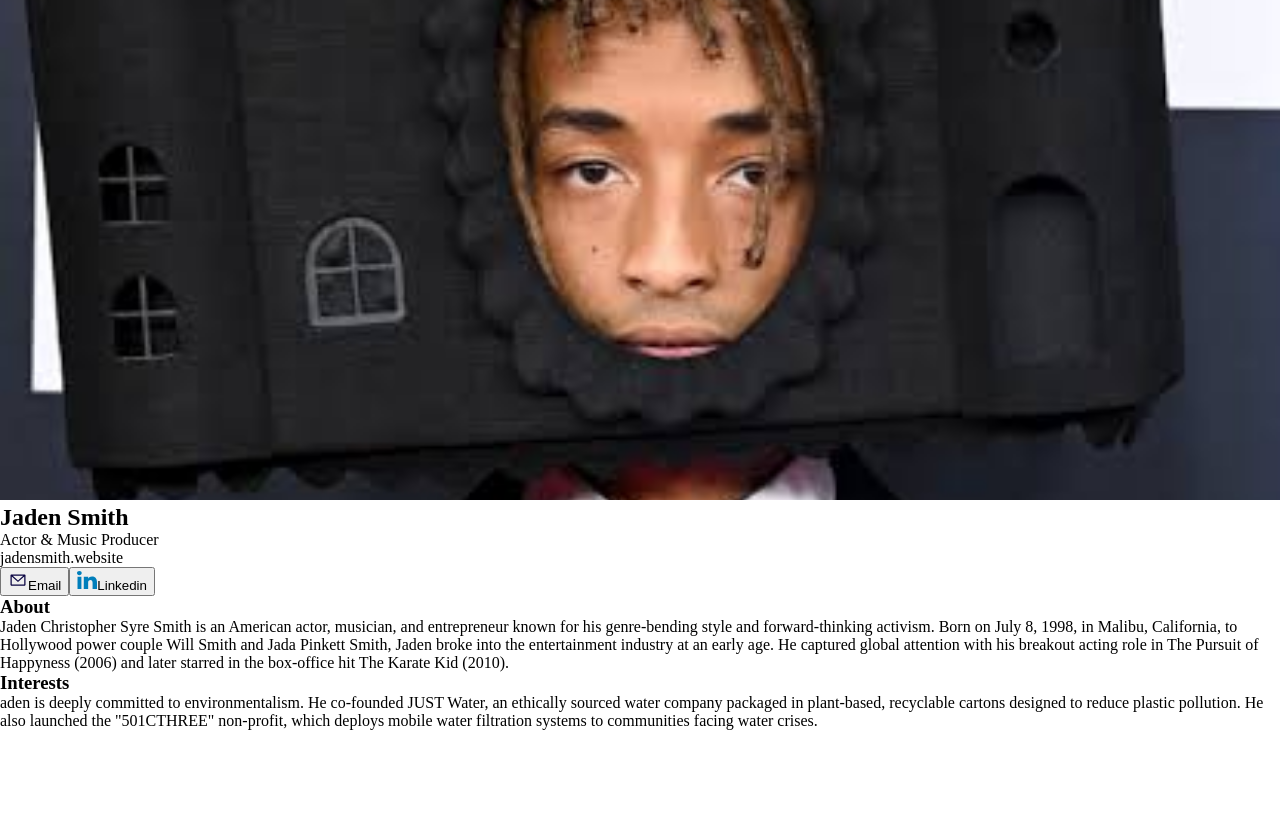
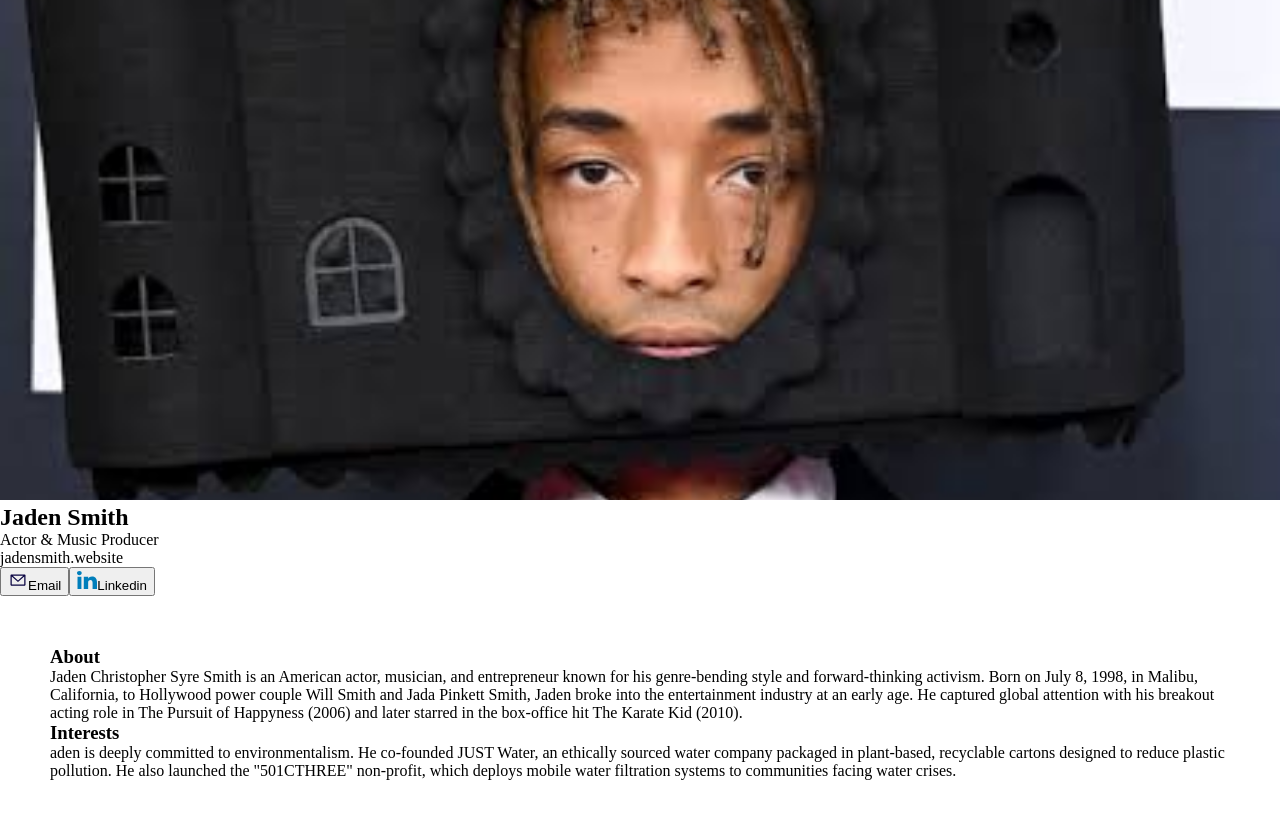
Before and after one commit to Amandecoe/React-Practice, a React (Vite) app in the folder React-Practice/: page / in a window 1280 px wide. Shown: the top 818 px of the page. Built offline with nearby package versions, Linux system fonts and the light colour scheme.

Commit message:
working on the css

```diff
--- a/React-Practice/index.css
+++ b/React-Practice/index.css
@@ -7,3 +7,9 @@
     object-fit: cover;
     object-position: center;
 }
+.maincontent{
+    padding:50px;
+}
+main{
+
+}
```
